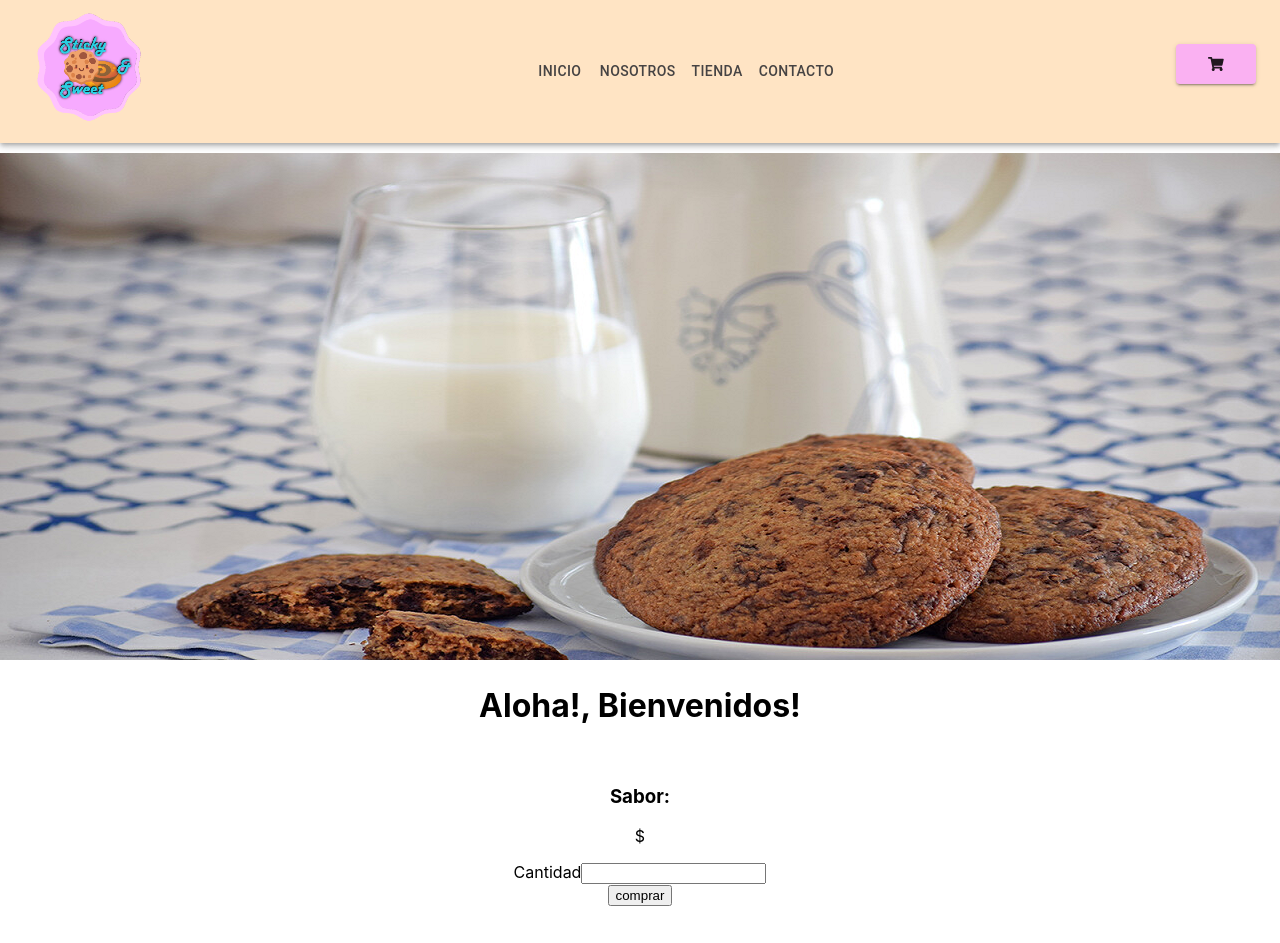
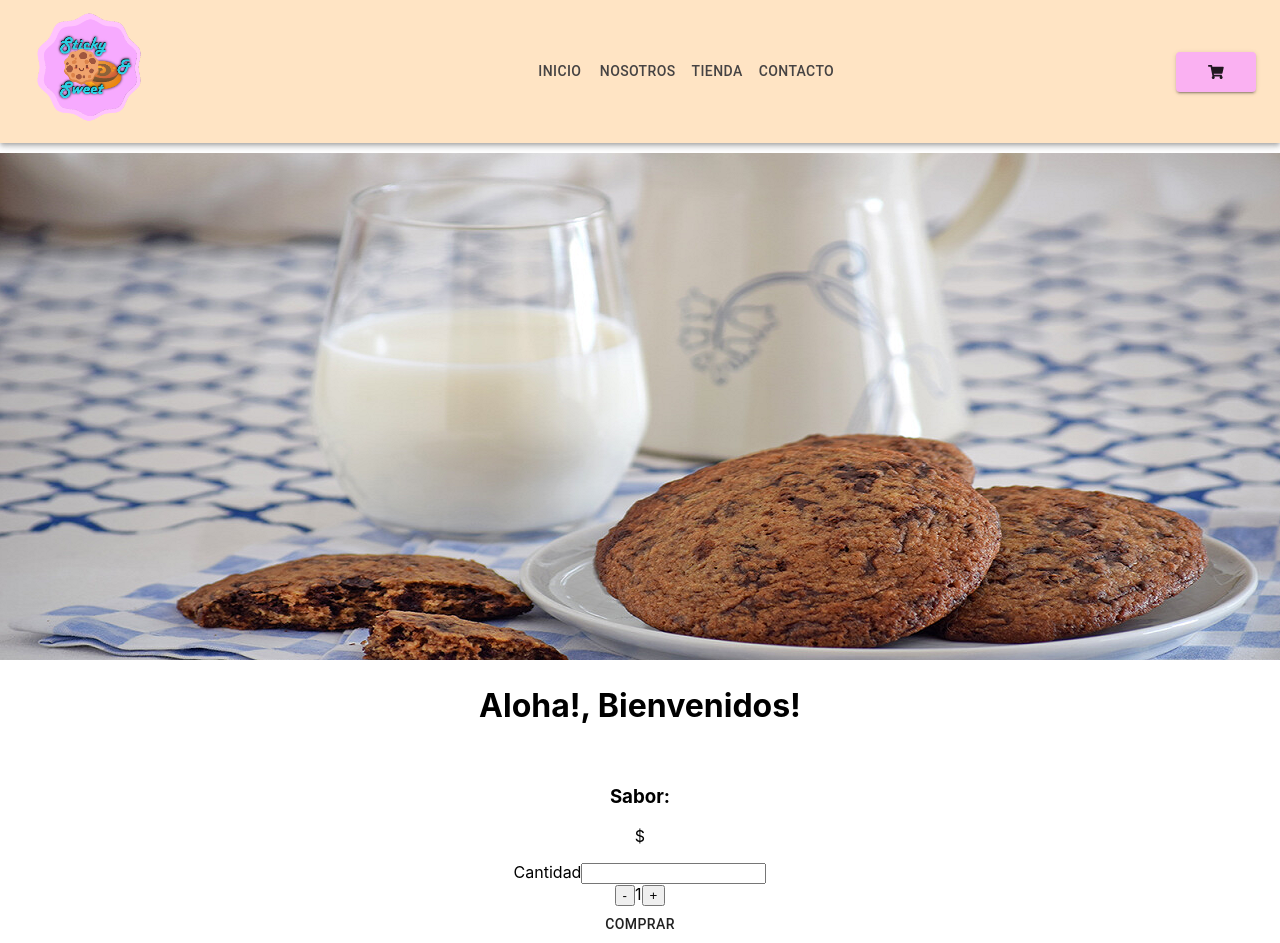
Before and after one commit to Alefiles/sweet, a React (Create React App) app: page / in a window 1280 px wide. Shown: the top 943 px of the page. Before the commit the page ends 906 px from the top, so only its background shows below. Built offline with nearby package versions, Linux system fonts and the light colour scheme.

Commit message:
se agregaron los botones para sumar items

```diff
--- a/src/App.js
+++ b/src/App.js
@@ -1,7 +1,9 @@
 import './App.css';
+//import React, {useState, useEffect} from "react"
 //Components
 import NavBar from "./components/NavBar/NavBar";
 import ItemListContainer from "./components/ItemListContainer/ItemListContainer";
+//import ItemDetailContainer from "./components/ItemDetailContainer/ItemDetailContainer";
 
 
 
--- a/src/components/CartWidget/CartWidget.js
+++ b/src/components/CartWidget/CartWidget.js
@@ -10,7 +10,7 @@ return(
                 <Button variant="contained">
                     <FontAwesomeIcon icon={faShoppingCart}/>
                 </Button>
-                <p><itemCount/></p>
+
 </div>
 )};
 export default CartWidget;
--- a/src/components/ItemCount/itemCount.css
+++ b/src/components/ItemCount/itemCount.css
@@ -0,0 +1,4 @@
+.cuentaItems {
+    height: 50px;
+    width: 50px;
+}
--- a/src/components/ItemCount/itemCount.js
+++ b/src/components/ItemCount/itemCount.js
@@ -1,18 +1,28 @@
-/*import React, {useState} from "react";
-import Product from "../Product/Product";
+import React, {useState} from "react";
+//import Product from "../Product/Product";
 
-export default function itemCount(props){
-    const [items, setItems] = useState(0)
-    const sumar = () => {setItems (items +1)}
-    const restar = () => {setItems (items -1)}
+export default function ItemCount(props){
+    const [items, setItems] = useState(1)
+    const [stock, setStock] = useState(24)
+    const [nostock, disableButton] = useState (false)
+
+    const onAdd = () => {
+        if (items < stock){
+        setItems (items +1)
+    } else{
+        disableButton(true)
+    }
+}
+    const delItem = () => {
+        setItems (items -1)
+    }
 
     return(
-        <div>
-            <button onClick ={restar}>-</button>
+        <div className="cuentaItems">
+            <button onClick ={delItem}>-</button>
                 {items}
-            <button onClick={sumar}>+</button>
-
+            <button disabled={nostock} onClick={onAdd}>+</button>
 
         </div>
-    );
-}*/
+    )
+}
--- /dev/null
+++ b/src/components/ItemDetailContainer/ItemDetailContainer.js
@@ -0,0 +1 @@
+//import React, {useState, useEffect} from "react"
--- a/src/components/ItemListContainer/ItemListContainer.js
+++ b/src/components/ItemListContainer/ItemListContainer.js
@@ -4,7 +4,7 @@ import Product from "../Product/Product";
 import imagenPpal from "../../img/choco_cookies2.png"
 
 
-const itemListContainer =(props)=>{
+const ItemListContainer =(props)=>{
   const {greeting} = props
         return(
         <div className="listContainer">
@@ -12,8 +12,9 @@ const itemListContainer =(props)=>{
             <h1>{greeting}</h1>
 
             <Product/>
+
         </div>
         )
     }
 
-export default itemListContainer;
+export default ItemListContainer;
--- a/src/components/Product/product.js
+++ b/src/components/Product/product.js
@@ -1,20 +1,26 @@
 import React from "react";
-import ItemCount from "../ItemCount/ItemCount";
-
+import "./Product.css";
+import ItemCount from "../ItemCount/ItemCount"
+import Button from '@material-ui/core/Button';
 
 const Product = (props) => {
+
     return(
-        <><div className="container-prod">
+        <div className="container-prod">
+         <div className="prod-img">
             <img src="" alt="" />
         </div>
-        <h3>Sabor: {props.flavor}</h3>
-        <p>${props.price}</p>
-        <label>Cantidad</label>
-        <input type="number"></input>
-        <div>
-            <itemCount/>
+        <div className="product-info">
+                <h3>Sabor: {props.flavor}</h3>
+                <p>${props.price}</p>
+                <label>Cantidad</label>
+                <input type="number"></input>
+
+                <ItemCount />
+
+                <Button>comprar</Button>
         </div>
-        <button>comprar</button></>
+        </div>
     )
 }
 export default Product
```
Also changed, not shown: src/components/ItemDetail/ItemDetail.css (added), src/components/ItemDetail/ItemDetail.js (added), src/components/ItemDetailContainer/ItemDetailContainer.css (added).
